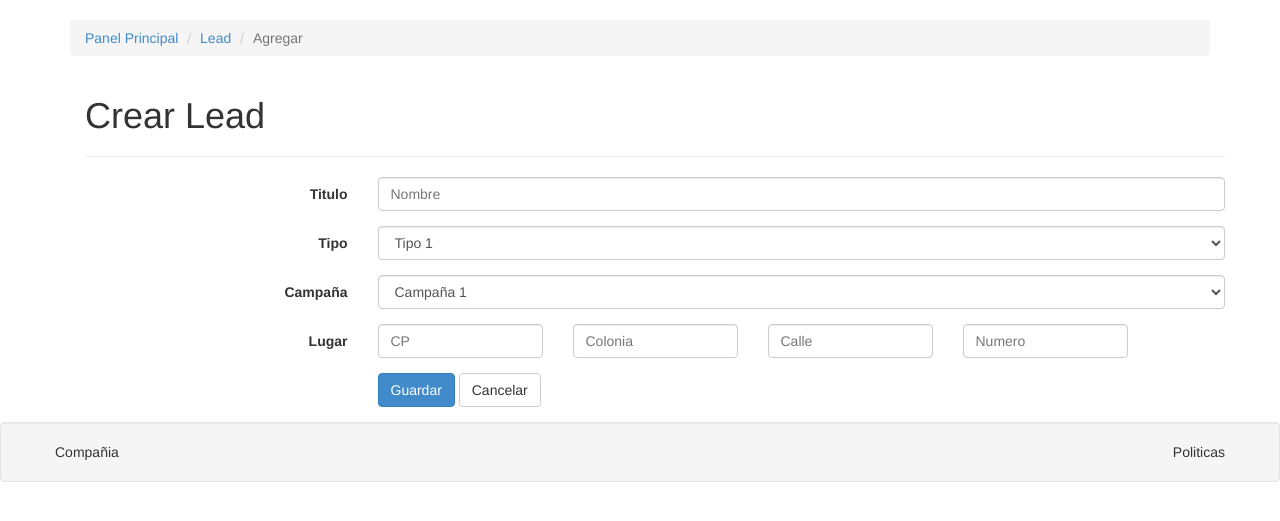
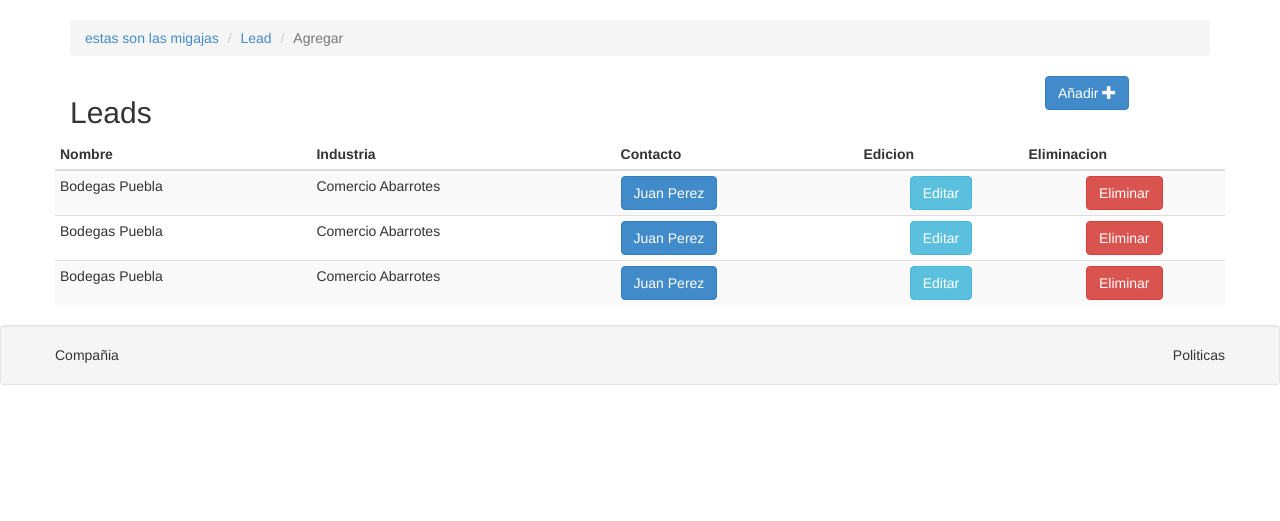
Before and after one commit to eckart1one/CRM, a CodeIgniter app: page /CRM/index.php/lead in a window 1280 px wide. Shown: the part 52-573 px from the top of the page. Run offline with CodeIgniter, Linux system fonts and the light colour scheme; some libraries are stand-ins or nearby versions.

Commit message:
ventanas modales
se agregan nventanas modales para las funciones agregar en cuentas y
leads

```diff
--- a/application/controllers/cuentas.php
+++ b/application/controllers/cuentas.php
@@ -11,7 +11,8 @@ class Cuentas extends CI_Controller {
 		$data = array(
 			'usuario' => 'Jhon Locke',
 			'vista' => 'cuentas_listado',
-			'menu' => 'lead'
+			'menu' => 'cuentas',
+			'migajas'=>'migajas'
 			);
 
 		$this->load->view('head',$data);
--- a/application/controllers/lead.php
+++ b/application/controllers/lead.php
@@ -9,8 +9,9 @@ class Lead extends CI_Controller {
 
 		$data = array(
 			'usuario' => 'Jhon Locke',
-			'vista' => 'lead_crear',
-			'menu' => 'lead'
+			'vista' => 'lead_lista',
+			'menu' => 'lead',
+			'migajas'=>'estas son las migajas'
 			);
 
 		$this->load->view('head',$data);
--- a/application/views/head.php
+++ b/application/views/head.php
@@ -43,7 +43,7 @@
             <ul class="nav navbar-nav">
               <!-- usar como migas de pan -->
               <li <?php if($menu == 'lead')        echo 'class="active"'?> ><a href="<?= site_url('/lead'); ?>"> Lead </a></li>
-              <li <?php if($menu == 'cuentas')     echo 'class="active"'?> ><a href="<?= site_url('/cuenta'); ?>">Cuentas</a></li>
+              <li <?php if($menu == 'cuentas')     echo 'class="active"'?> ><a href="<?= site_url('/cuentas'); ?>">Cuentas</a></li>
               <li <?php if($menu == 'oportunidad') echo 'class="active"'?> ><a href="<?= site_url('/oportunidad'); ?>">Oportunidades</a></li>
               <li <?php if($menu == 'seguimiento') echo 'class="active"'?> ><a href="<?= site_url('/seguiminto'); ?>">Seguimiento</a></li>
             </ul>
@@ -60,9 +60,10 @@
 
     <div class="container">
       <ol class="breadcrumb">
-        <li><a href="#">Panel Principal</a></li>
+        <li><a href="#"><?php echo $migajas;?></a></li>
         <li><a href="#">Lead</a></li>
         <li class="active">Agregar</li>
+
       </ol>
 
       <!-- en esta parte se debera llama la vista centra que sera mostrada -->
--- a/application/views/lead_crear.php
+++ b/application/views/lead_crear.php
@@ -1,37 +1,27 @@
+<div class="modal-dialog modal-lg">
+	<div class="modal-content">
+		<div class="modal-header">
+			<button class="close" data-dismiss="modal" type="button">
+				<span aria-hidden="true">x</span>
+				<span  class="sr-only">Close</span>
+			</button>
+			<h4 id="myLargeModalLabel" class="modal-title">Crear Lead</h4>
+		</div>
+		<div class="modal-body">
 
-<!DOCTYPE html>
-<html lang="es">
-  <head>
-    <meta charset="utf-8">
-    <meta http-equiv="X-UA-Compatible" content="IE=edge">
-    <meta name="viewport" content="width=device-width, initial-scale=1">
-    <title>Crear Lead</title>
+			<div class="container">
 
-    <!-- Bootstrap -->
-    <link href="css/bootstrap.min.css" rel="stylesheet">
-
-    <!-- HTML5 Shim and Respond.js IE8 support of HTML5 elements and media queries -->
-    <!-- WARNING: Respond.js doesn't work if you view the page via file:// -->
-    <!--[if lt IE 9]>
-      <script src="https://oss.maxcdn.com/html5shiv/3.7.2/html5shiv.min.js"></script>
-      <script src="https://oss.maxcdn.com/respond/1.4.2/respond.min.js"></script>
-    <![endif]-->
-  </head>
-	<body>
-		<div class="container">
-			<h1>Crear Lead</h1>
-			<hr>
 				<form class="form-horizontal" role="form">
 					<div class="form-group">
-					<label for="titulo" class="col-xs-3 control-label">Titulo</label>
-					<div class="col-xs-9">
+						<label for="titulo" class="col-xs-1 control-label">Titulo</label>
+						<div class="col-xs-6">
 							<input type="text" class="form-control" id="nombre" placeholder="Nombre">
 						</div>
 					</div>
 
 					<div class="form-group">
-					<label for="titulo" class="col-xs-3 control-label">Tipo</label>
-					<div class="col-xs-9">
+						<label for="titulo" class="col-xs-1 control-label">Tipo</label>
+						<div class="col-xs-6">
 							<select class="form-control">
 								<option>Tipo 1</option>
 								<option>Tipo 2</option>
@@ -42,8 +32,8 @@
 					</div>
 
 					<div class="form-group">
-					<label for="titulo" class="col-xs-3 control-label">Campaña</label>
-					<div class="col-xs-9">
+						<label for="titulo" class="col-xs-1 control-label">Campaña</label>
+						<div class="col-xs-6">
 							<select class="form-control">
 								<option>Campaña 1</option>
 								<option>Campaña 2</option>
@@ -55,7 +45,7 @@
 
 
 					<div class="form-group">
-					<label for="lugar" class="col-xs-3 control-label">Lugar</label>
+						<label for="lugar" class="col-xs-1 control-label">Lugar</label>
 						<div class="col-xs-2">
 							<input type="text" class="form-control" id="codigo_postal" placeholder="CP">
 						</div>
@@ -73,7 +63,7 @@
 
 
 					<div class="form-group">
-					<div class="col-xs-offset-3 col-xs-9">
+						<div class="col-xs-offset-1 col-xs-9">
 							<input type="submit" class="btn btn-primary" value="Guardar">
 							<input type="reset" class="btn btn-default" value="Cancelar">
 						</div>
@@ -81,9 +71,7 @@
 				</form>
 			</div>
 
-		<!-- jQuery (necessary for Bootstrap's JavaScript plugins) -->
-		<script src="https://ajax.googleapis.com/ajax/libs/jquery/1.11.1/jquery.min.js"></script>
-		<!-- Include all compiled plugins (below), or include individual files as needed -->
-		<script src="js/bootstrap.min.js"></script>
-	</body>
-</html>
+
+		</div>
+	</div>
+</div>
--- /dev/null
+++ b/application/views/lead_lista.php
@@ -0,0 +1,50 @@
+    	<div class="row">
+            <div class="col-xs-2">
+                <h2>Leads</h2>
+            </div>
+            <div class="col-md-2 col-md-offset-8">
+                 <button class="btn btn-primary" data-toggle="modal" data-target=".lead_crear">Añadir <span class="glyphicon glyphicon-plus"></span></button>
+            </div>
+
+    		<table id="lead_tabla"class="display table table-striped table-hover table-condensed table-responsive">
+    			<thead>
+    				<th>Nombre</th>
+    				<th>Industria</th>
+    				<th>Contacto</th>
+                    <th>Edicion</th>
+                    <th>Eliminacion</th>
+
+    			</thead>
+    			<tr>
+    				<td>Bodegas Puebla</td>
+    				<td>Comercio Abarrotes</td>
+    				<td><button class="btn btn-primary" data-toggle="modal" data-target=".bs-example-modal-md">Juan Perez</button></td>
+    				<th><center><button type="button" class="btn btn-info">Editar</button></center></th>
+    				<th><center><button type="button" class="btn btn-danger">Eliminar</button></center></th>
+    			</tr>
+    			 <tr>
+                    <td>Bodegas Puebla</td>
+                    <td>Comercio Abarrotes</td>
+                    <td><button class="btn btn-primary" data-toggle="modal" data-target=".bs-example-modal-md">Juan Perez</button></td>
+                    <th><center><button type="button" class="btn btn-info">Editar</button></center></th>
+                    <th><center><button type="button" class="btn btn-danger">Eliminar</button></center></th>
+                </tr>
+                <tr>
+                    <td>Bodegas Puebla</td>
+                    <td>Comercio Abarrotes</td>
+                    <td><button class="btn btn-primary" data-toggle="modal" data-target=".bs-example-modal-md">Juan Perez</button></td>
+                    <th><center><button type="button" class="btn btn-info">Editar</button></center></th>
+                    <th><center><button type="button" class="btn btn-danger">Eliminar</button></center></th>
+                </tr>
+    		</table>
+    	</div>
+
+
+    <div class="modal fade bs-example-modal-md" tabindex="-1" role="dialog" aria-labelledby="myLargeModalLabel" aria-hidden="true">
+        <?php $this->load->view("contacto_detalle"); ?>
+    </div>
+
+
+    <div class="modal fade lead_crear" tabindex="-1" role="dialog" aria-labelledby="myLargeModalLabel" aria-hidden="true">
+        <?php $this->load->view("lead_crear"); ?>
+    </div>
```
Also changed, not shown: application/views/cuenta_crear.php (added, +78 -0 lines), application/views/cuenta_editar.html (deleted, +0 -89 lines), application/views/cuenta_editar.php (renamed from application/views/cuenta_crear.html, +4 -4 lines), application/views/cuentas_listado.php (added, +46 -0 lines). Lines whose indentation alone changed are shown as unchanged.
